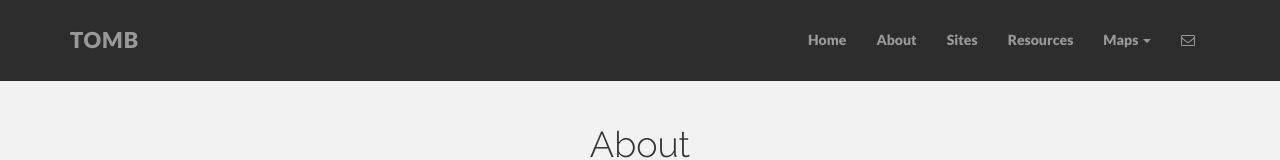
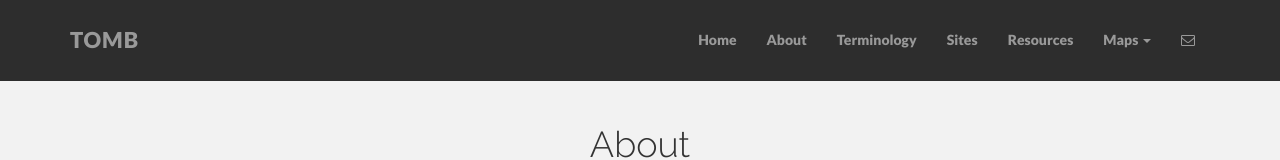
Before and after one commit to brightl1/TOMB, a plain HTML site: page about.html in a window 1280 px wide. Shown: the top 160 px of the page. Drawn offline with nearby package versions, Linux system fonts and the light colour scheme.

Commit message:
Update about.html
added terminology in nav bar

```diff
--- a/about.html
+++ b/about.html
@@ -43,6 +43,7 @@
             <li class="active"></li>
             <li><a href="index.html">Home</a></li>
             <li><a href="background.html">About</a></li>
+            <li><a href="background.html">Terminology</a></li>
              <li><a href="excavation.html">Sites</a></li>
              <li><a href="archival_research.html">Resources</a></li>
             <li class="dropdown">
```
